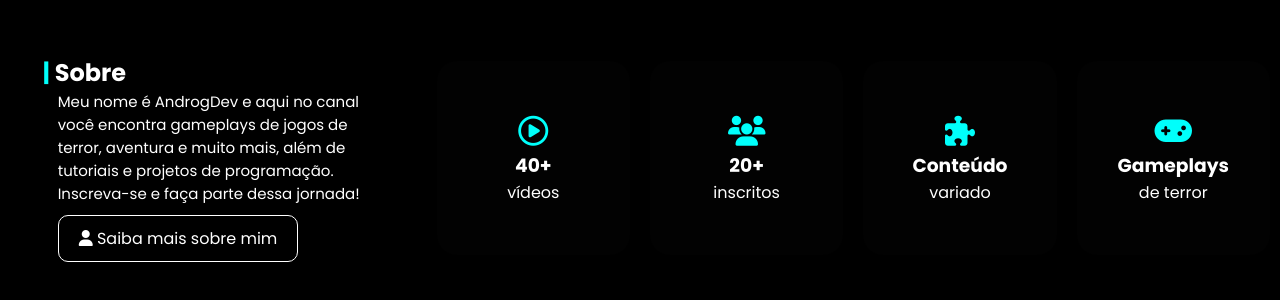
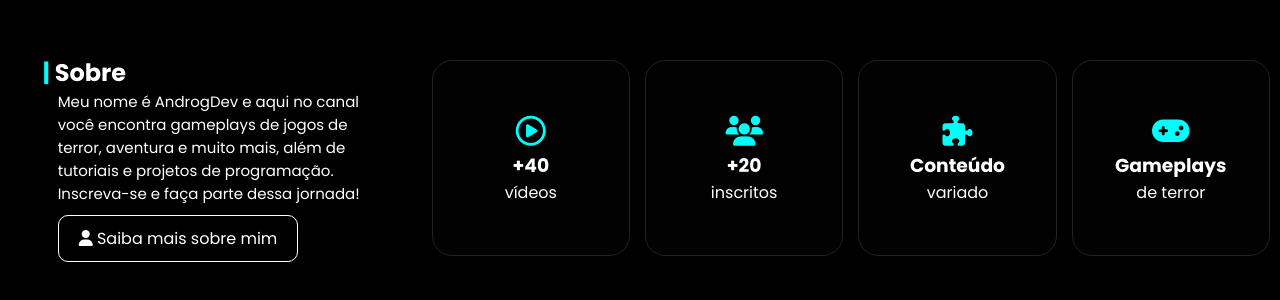
Before and after one commit to MathRogelin/YT, a website built with Vite: page index.html in a window 1280 px wide. Shown: the part 716-1016 px from the top of the page. Built offline with nearby package versions, Linux system fonts and the light colour scheme.

Commit message:
Salvando imagens e ajustando seção Sobre

```diff
--- a/index.html
+++ b/index.html
@@ -71,12 +71,12 @@
             <div id="card_informacoes">
                 <div class="card">
                     <i class="fa-regular fa-circle-play"></i><br>
-                    <h3>40+</h3>
+                    <h3>+40</h3>
                     <p>vídeos</p>
                 </div>
                 <div class="card">
                     <i class="fa-solid fa-users"></i><br>
-                    <h3>20+</h3>
+                    <h3>+20</h3>
                     <p>inscritos</p>
                 </div>
                 <div class="card">
--- a/style/main.css
+++ b/style/main.css
@@ -275,10 +275,10 @@ main {
     object-fit: contain;
     width: 25%;
     padding: 50px 20px 50px 20px;
-    margin: 0px 10px 0px 10px;
+    margin: 0px 10px 0px 5px;
     border-radius: 20px;
     background-color: #020202;
-    /* border: 1px solid var(--color-one); */
+    border: 1px solid #222222;
 }
 
 .card i{
```
Also changed, not shown: 4 other files.
